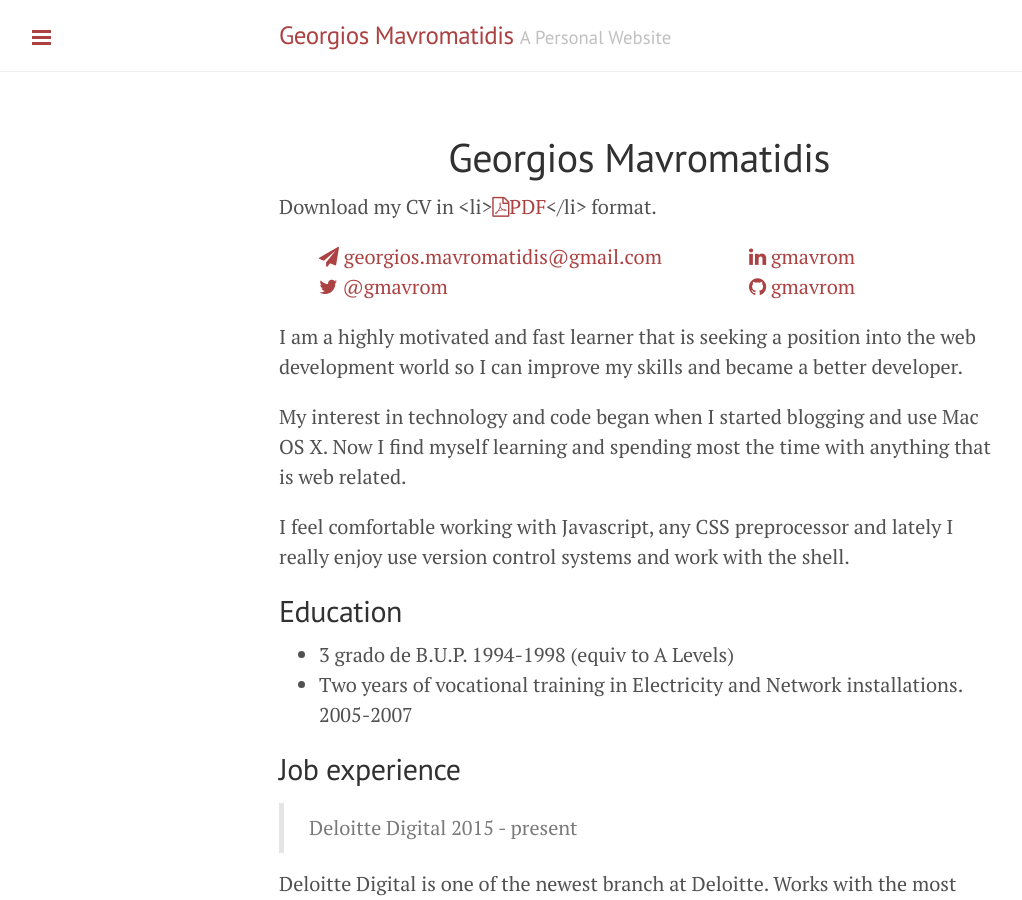
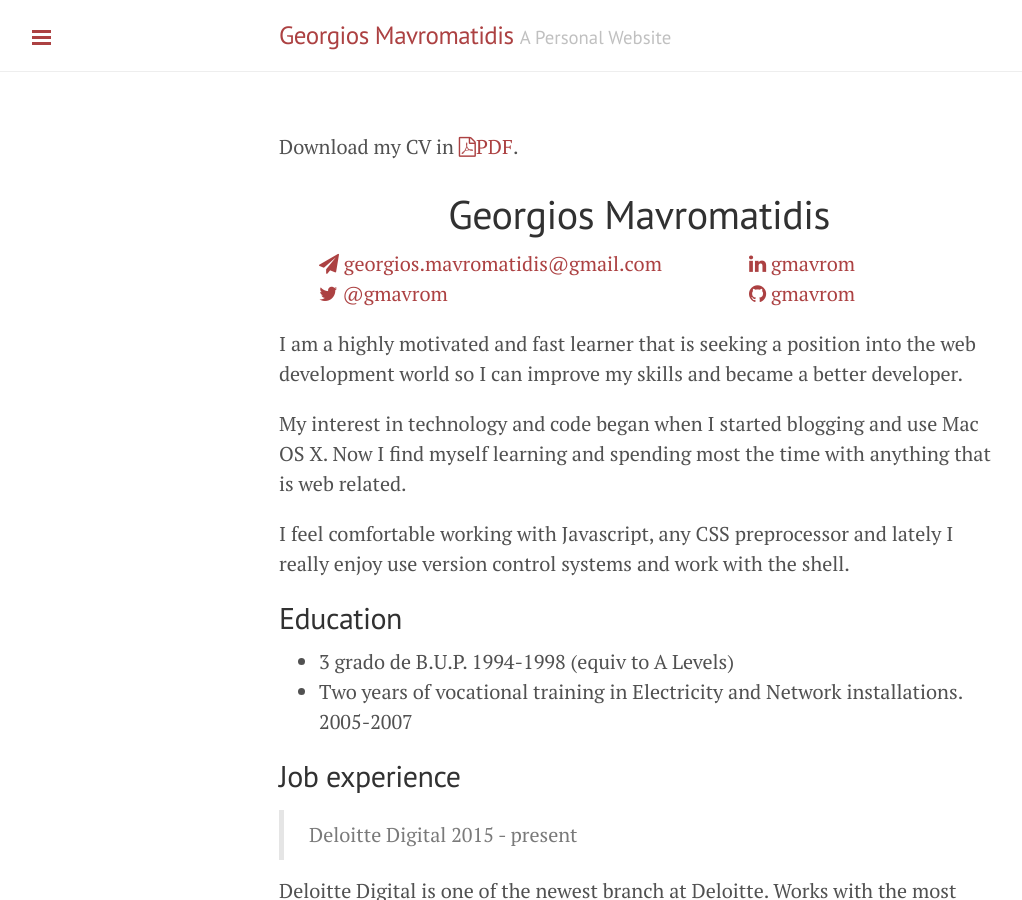
Before and after one commit to gmavrom33/gmavrom.github.io, a Jekyll site: the page built from cv/index.md, in a window 1280 px wide and 900 px high. Shown: the whole window, without its empty margins (1-1023 px from the left). Built offline with Jekyll 4.4.1, drawn with Linux system fonts in a browser that asks for light colours; nearby versions of some CDN libraries.

Commit message:
Update index.md

```diff
--- a/cv/index.md
+++ b/cv/index.md
@@ -8,10 +8,9 @@ title: CV
 	h1:first-child{ display: none }
 </style>
 
+Download my CV in <a href="https://www.linkedin.com/in/albertbyverdu"><i class="fa fa-file-pdf-o"></i>PDF</a>.
+
 # Georgios Mavromatidis
-
-Download my CV in <li><a href="https://www.linkedin.com/in/albertbyverdu"><i class="fa fa-file-pdf-o"></i>PDF</a></li> format.
-
 
 <div class="contact">
   <ul>
```
